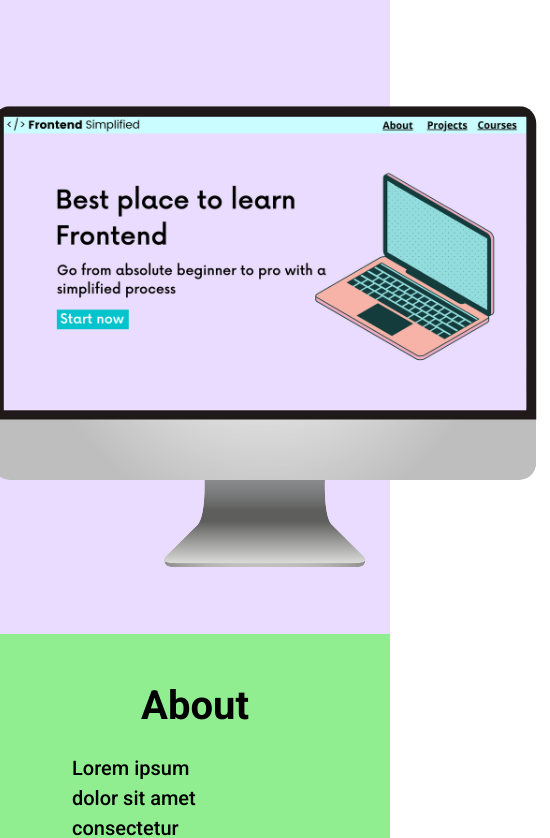
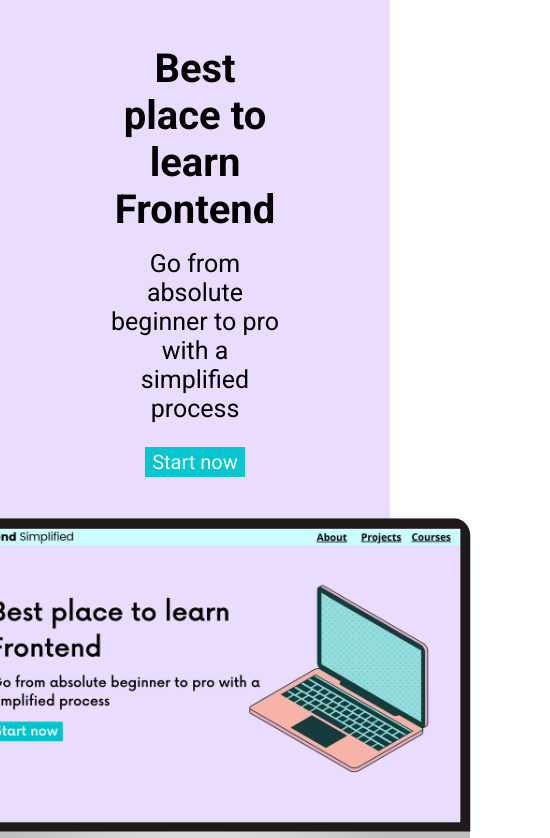
Before and after one commit to FrontEndDLM/Week2Practice, a plain HTML site: page index.html in a window 390 px wide. Shown: the part 22-860 px from the top of the page, 550 px wide, since content can reach past the window. Drawn offline with Linux system fonts and the light colour scheme; files whose address does not match are found by name.

Commit message:
Update style.css
added responsiveness for tablets

```diff
--- a/style.css
+++ b/style.css
@@ -46,6 +46,7 @@ h2 {
 h3 {
   font-size: 30px;
   font-weight: 400;
+  margin: 16px 0 24px 0;
 }
 
 p {
@@ -60,6 +61,7 @@ p {
   padding: 48px 48px 0 48px;
   display: flex;
   justify-content: space-between;
+  align-items: center;
 }
 
 .box-wrapper {
@@ -149,3 +151,52 @@ button {
   justify-content: center;
   align-items: center;
 }
+
+
+@media (max-width: 728px) {
+  .row {
+    flex-direction: column;
+  }
+
+  h1 {
+    text-align: center;
+    font-size: 40px;
+  }
+
+  h3 {
+    text-align: center;
+    font-size: 25px;
+  }
+
+  .box-wrapper {
+    width: 60%;
+    display: flex;
+    flex-direction: column;
+    align-items: center;
+  }
+
+  button {
+    max-width: 240px;
+  }
+
+  .section-wrapper {
+    flex-direction: column;
+  }
+
+  .box-wrapper2 {
+    width: 100%;
+    padding-bottom: 0;
+  }
+
+  figure {
+    padding-bottom: 36px;
+  }
+
+  #discord .section-wrapper {
+    flex-direction: column-reverse;
+  }
+}
+
+@media (max-width: 576px) {
+
+}
```
